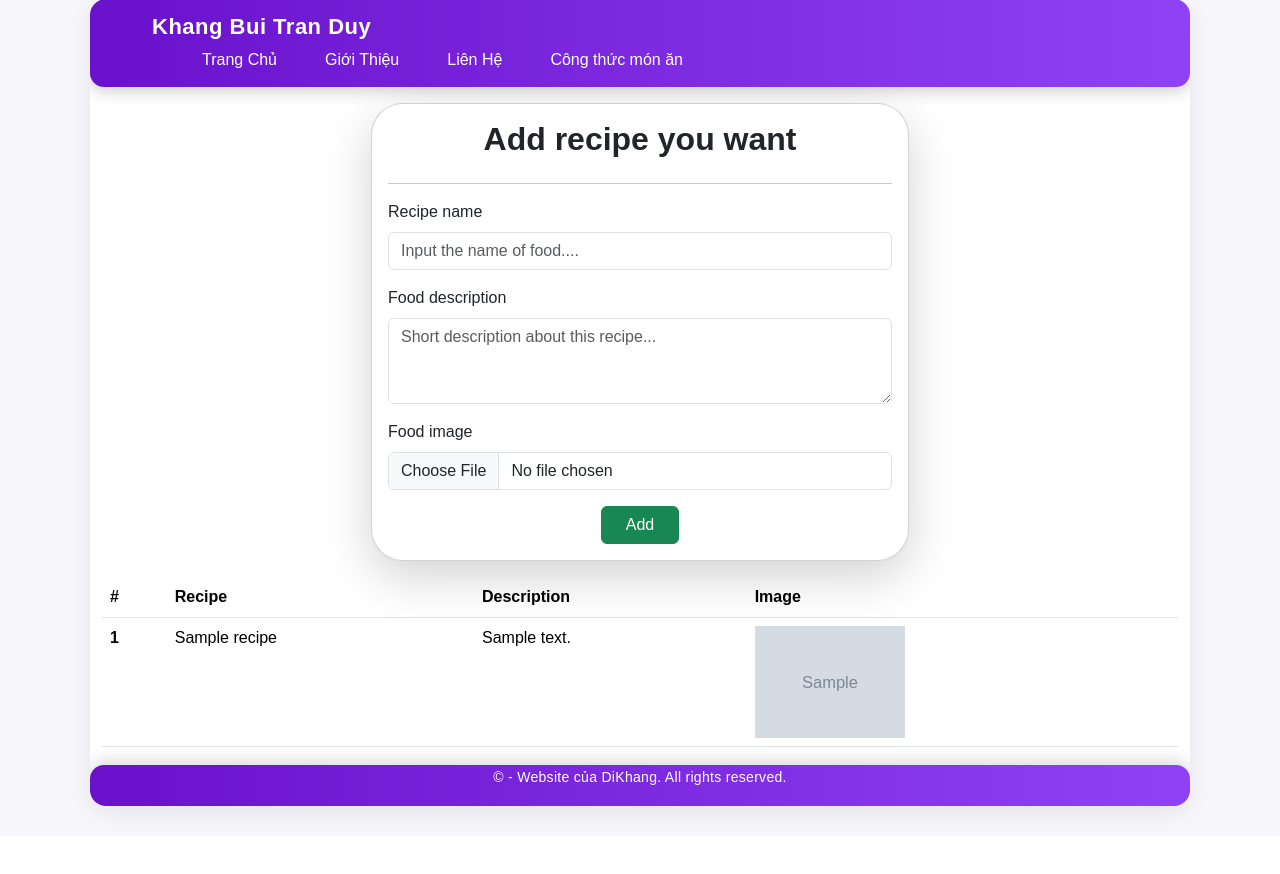
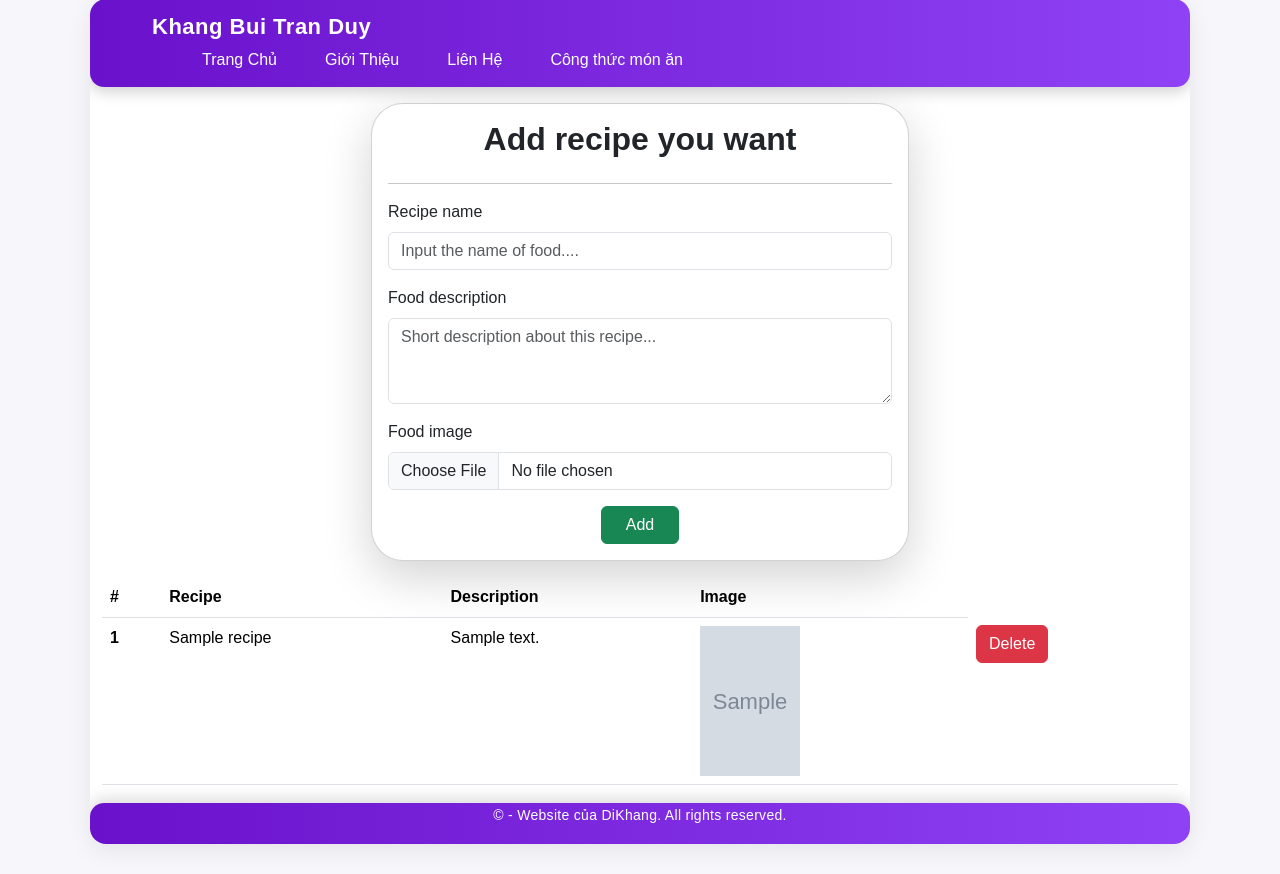
Before and after one commit to khangbkk23/Django_Learning, a Django app: page /recipes/ in a window 1280 px wide. Shown: the part 31-905 px from the top of the page. Before the commit the page ends 851 px from the top, so only its background shows below. Run offline with Django 5.2, Linux system fonts and the light colour scheme; tables that the repository leaves empty hold one stand-in row (values such as "Sample post"); grey boxes marked "Sample" are stand-in pictures.

Commit message:
Update delete recipe function

```diff
--- a/fundamental/fundamental/urls.py
+++ b/fundamental/fundamental/urls.py
@@ -25,7 +25,9 @@ from django.contrib.staticfiles.urls import staticfiles_urlpatterns
 urlpatterns = [
     path('admin/', admin.site.urls),
     path('', include('home.urls')),
-    path('recipes/', recipes, name='recipes')
+    # recipe
+    path('recipes/', recipes, name='recipes'),
+    path('delete-recipe/<id>/', delete_recipe, name='delete-recipe')
 ]
 
 if settings.DEBUG:
--- a/fundamental/veget/templates/recipes.html
+++ b/fundamental/veget/templates/recipes.html
@@ -43,7 +43,10 @@
           <th scope="row">{{ forloop.counter }}</th>
           <td>{{ recipe.recipe_name }}</td>
           <td>{{ recipe.recipe_description }}</td>
-          <td><img src ="{{ recipe.recipe_image.url }}" alt="Image" width="150"></td>
+          <td><img src ="{{ recipe.recipe_image.url }}" alt="Image" width="100" height="150"></td>
+          <td>
+            <a href="/delete-recipe/{{recipe.id}}" class="btn btn-danger">Delete</a>
+          </td>
         </tr>
         {% endfor %}
       </tbody>
--- a/fundamental/veget/views.py
+++ b/fundamental/veget/views.py
@@ -1,5 +1,7 @@
 from django.shortcuts import render, redirect
+from httplib2 import Http
 from .models import *
+from django.http import HttpResponse
 # Create your views here.
 def recipes(request):
     if request.method == "POST":
@@ -26,3 +28,8 @@ def recipes(request):
         'recipes' : query_set
         }
     return render(request, 'recipes.html', context=context)
+
+def delete_recipe(request, id):
+    queryset = Recipe.objects.get(id=id)
+    queryset.delete()
+    return redirect('/recipes/')
```
Also changed, not shown: fundamental/public/static/recipe/Thit-Kho-11.jpg (added).
